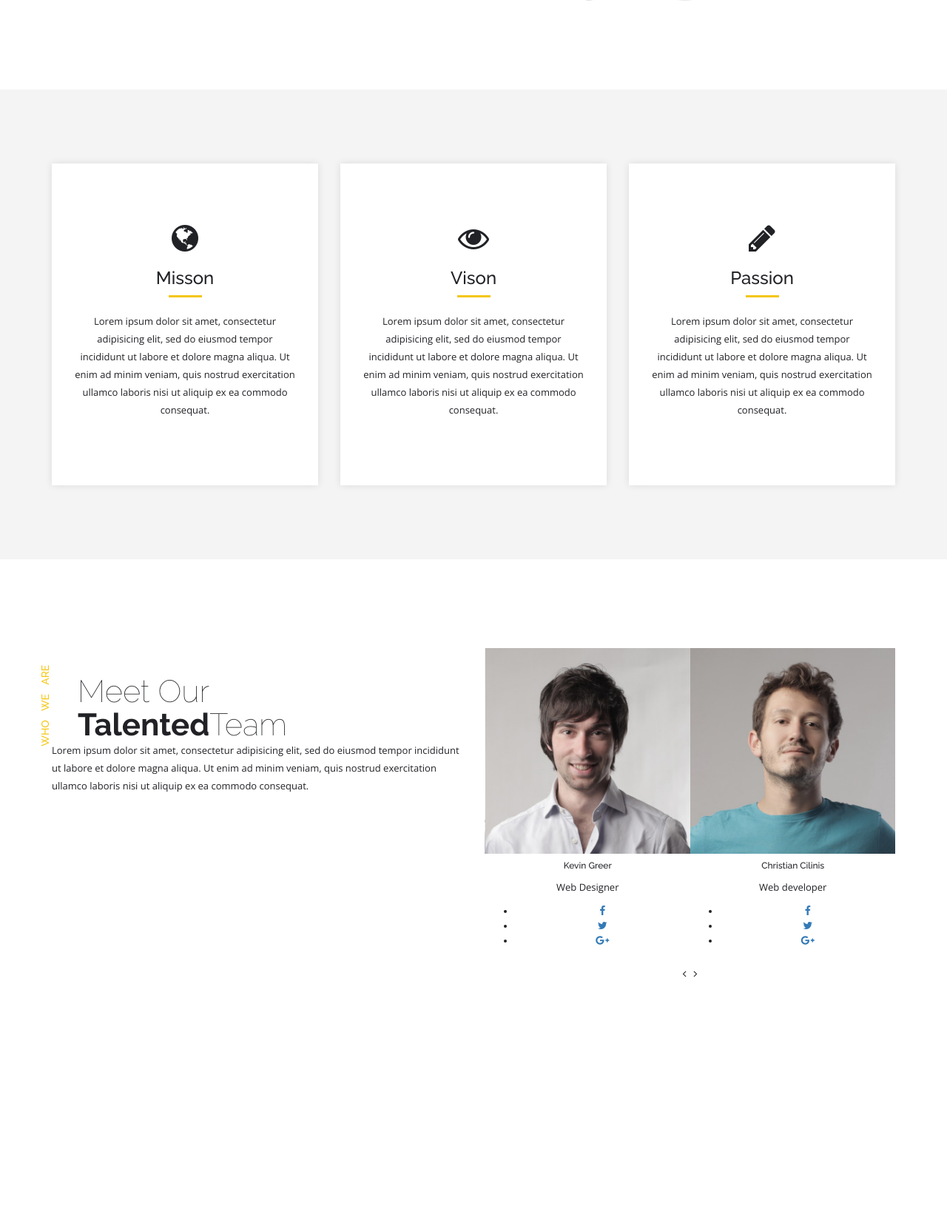
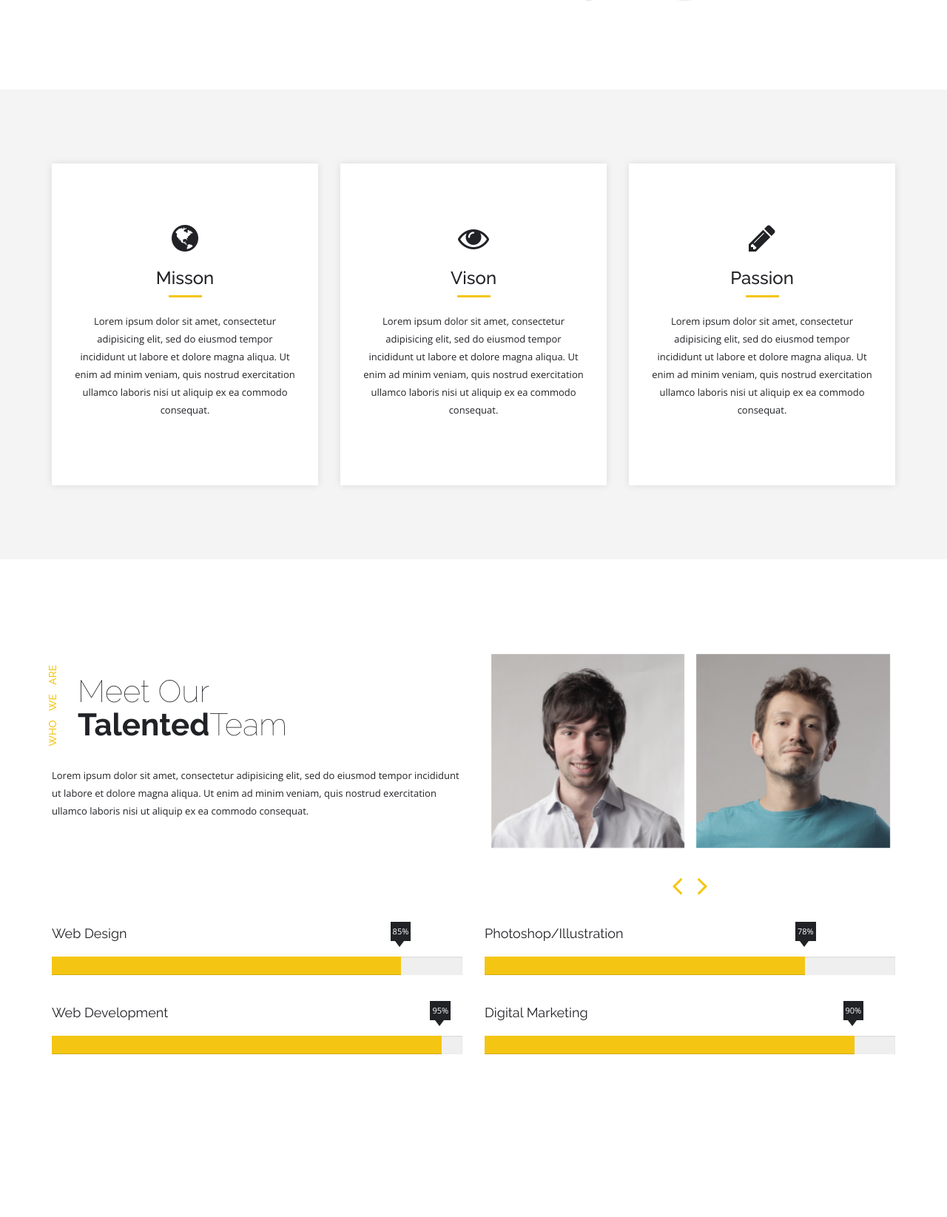
Before and after one commit to waspryo/SOLO, a PHP site: page / in a window 1280 px wide. Shown: the part 1647-3292 px from the top of the page at 74% size. Before the commit the page ends 2968 px from the top, so only its background shows below. Run offline with PHP 8.4, Linux system fonts and the light colour scheme.

Commit message:
Team done

```diff
--- a/css/style.css
+++ b/css/style.css
@@ -204,7 +204,7 @@ section {
   transform: rotate(-90deg);
   position: relative;
   top: 60px;
-  left: -63px;
+  left: -53px;
 }
 
 .vertical-heading h2 {
@@ -291,3 +291,160 @@ section {
   -webkit-transition: all 400ms ease-in-out;
   transition: all 400ms ease-in-out;
 }
+
+/*===================================
+              Team
+===================================*/
+#team-left .vertical-heading {
+  min-height: 160px;
+}
+
+.team-member {
+  margin: 8px;
+  position: relative;
+}
+
+.team-member-overlay {
+  background-color: rgba(33, 34, 38, 0.9);
+  position: absolute;
+  top: 0;
+  left: 0;
+  width: 100%;
+  height: 100%;
+  overflow: hidden;
+  opacity: 0;
+  -webkit-transition: all 300ms linear;
+  transition: all 300ms linear;
+}
+
+.team-member-info {
+  width: 100%;
+  height: 100%;
+  padding: 80px 0;
+}
+
+.team-member-info h6 {
+  color: #f4c613;
+  margin: 0;
+}
+
+.team-member-info p {
+  color: #fff;
+}
+
+.team-member:hover .team-member-overlay {
+  opacity: 1;
+}
+
+/*===================================
+              Social icons
+===================================*/
+ul.social-list {
+  padding: 0;
+  margin-top: 20px;
+}
+
+ul.social-list li {
+  display: inline-block;
+  padding: 0;
+}
+
+ul.social-list li a {
+  border: 1px solid #fff;
+  width: 35px;
+  height: 35px;
+  display: inline-block;
+  line-height: 35px;
+  color: #fff;
+  border-radius: 50%;
+  transition: all 400ms linear;
+}
+
+ul.social-list li:nth-child(1) a:hover {
+  background: #3b5998;
+  border-color: transparent;
+}
+
+ul.social-list li:nth-child(2) a:hover {
+  background: #00aced;
+  border-color: transparent;
+}
+
+ul.social-list li:nth-child(3) a:hover {
+  background: #dd4b39;
+  border-color: transparent;
+}
+
+/*===================================
+              Slider Bottons
+===================================*/
+.owl-carousel .owl-nav button.owl-prev, .owl-carousel button.owl-dot {
+  color: #f4c613;
+  font-size: 40px;
+  background: none;
+  margin-right: 10px;
+}
+
+.owl-carousel .owl-nav button.owl-next, .owl-carousel button.owl-dot {
+  color: #f4c613;
+  font-size: 40px;
+  background: none;
+  margin-left: 10px;
+}
+
+.owl-carousel .owl-nav button.owl-prev:hover {
+  color: #f4c613;
+  background: none;
+}
+
+.owl-carousel .owl-nav button.owl-next:hover {
+  color: #f4c613;
+  background: none;
+}
+
+a:focus,
+button:focus,
+input:focus,
+textarea:focus {
+  outline: none;
+}
+/*===================================
+              Skills
+===================================*/
+.skill {
+  margin-bottom: 20px;
+}
+.skill h4 {
+  line-height: 62px;
+  margin: 0;
+  font-weight: normal;
+}
+.progress {
+  height: 25px;
+  border-radius: 0;
+  background: #efefef;
+  overflow: visible;
+}
+.progress-bar {
+  background-color: #f4c613;
+  position: relative;
+}
+.progress-bar span {
+  font-size: 11px;
+  font-weight: 100;
+  font-family: "Open Sans", sans-serif;
+  background: #212226;
+  padding: 3px;
+  position: absolute;
+  left: 97%;
+  top: -47px;
+}
+.progress-bar span:before {
+  content: "";
+  border-top: 8px solid #212226;
+  border-left: 6px solid transparent;
+  border-right: 6px solid transparent;
+  position: absolute;
+  bottom: -8px;
+  left: 23%;
+}
--- a/index.html
+++ b/index.html
@@ -178,13 +178,12 @@
   <section id="team">
 
     <div class="content-box-lg">
-
+      <div class="container">
         <!-- Team Members -->
-        <div class="container">
         <div class="row">
           <!-- Team Left Side -->
           <div class="col-md-6">
-              <div ="team-left">
+            <div id="team-left">
               <div class="vertical-heading">
                 <h5>Who We Are</h5>
                 <h2>Meet Our<br><strong>Talented</strong>Team</h2>
@@ -288,26 +287,56 @@
             </div>
           </div>
         </div>
+
+        <div id="progress-elements">
+
+          <!-- progress Bars -->
+          <div class="row">
+            <div class="col-md-6">
+              <!-- Skill 01 -->
+              <div class="skill">
+                <h4>Web Design</h4>
+                <div class="progress">
+                  <div class="progress-bar" role="progressbar" aria-valuenow="85" aria-valuemin="0" aria-valuemax="100" style="width: 0%;"><span>85%</span></div>
+                </div>
+              </div>
+            </div>
+            <div class="col-md-6">
+              <!-- Skill 02 -->
+              <div class="skill">
+                <h4>Photoshop/Illustration</h4>
+                <div class="progress">
+                  <div class="progress-bar" role="progressbar" aria-valuenow="78" aria-valuemin="0" aria-valuemax="100" style="width: 0%;"><span>78%</span></div>
+                </div>
+              </div>
+            </div>
+            <div class="col-md-6">
+              <!-- Skill 03 -->
+              <div class="skill">
+                <h4>Web Development</h4>
+                <div class="progress">
+                  <div class="progress-bar" role="progressbar" aria-valuenow="95" aria-valuemin="0" aria-valuemax="100" style="width: 0%;"><span>95%</span></div>
+                </div>
+              </div>
+            </div>
+            <div class="col-md-6">
+              <!-- Skill 04 -->
+              <div class="skill">
+                <h4>Digital Marketing</h4>
+                <div class="progress">
+                  <div class="progress-bar" role="progressbar" aria-valuenow="90" aria-valuemin="0" aria-valuemax="100" style="width: 0%;"><span>90%</span></div>
+                </div>
               </div>
             </div>
 
+          </div>
+        </div>
+
+      </div>
+
+    </div>
   </section>
-
-
   <!-- Team  End-->
-
-
-
-
-
-
-
-
-
-
-
-
-
 
 
 
@@ -334,6 +363,9 @@
   <!-- Owl carousel JS -->
   <script src="js/owl-carousel/owl.carousel.min.js"></script>
 
+  <!-- Waypoints -->
+  <script src="js/waypoints/jquery.waypoints.min.js"></script>
+
     <!-- Custom JS -->
     <script src="js/script.js"></script>
 </body>
--- a/js/script.js
+++ b/js/script.js
@@ -9,7 +9,7 @@ $(window).on('load', function() { // make sure that whole site is loaded
 /*===================================
               preloader
 ===================================*/
-$(function(){
+$(function() {
   $("#team-members").owlCarousel({
     items: 2,
     autoplay: true,
@@ -18,6 +18,26 @@ $(function(){
     autoplayHoverPause: true,
     nav: true,
     dots: false,
-    navText: ['<i class="fa fa-angle-left"></i>','<i class="fa fa-angle-right"></i>']
+    navText: ['<i class="fa fa-angle-left"></i>', '<i class="fa fa-angle-right"></i>']
   });
 });
+
+/*===================================
+              Progress Bars
+===================================*/
+$(function() {
+
+  $("#progress-elements").waypoint(function() {
+
+    $(".progress-bar").each(function() {
+      $(this).animate({
+        width: $(this).attr("aria-valuenow") + "%"
+      }, 1000);
+    });
+
+    this.destroy();
+  }, {
+    offset: 'bottom-in-view'
+  });
+
+});
```
Also changed, not shown: js/waypoints/jquery.waypoints.min.js (added). Lines whose indentation alone changed are shown as unchanged.
